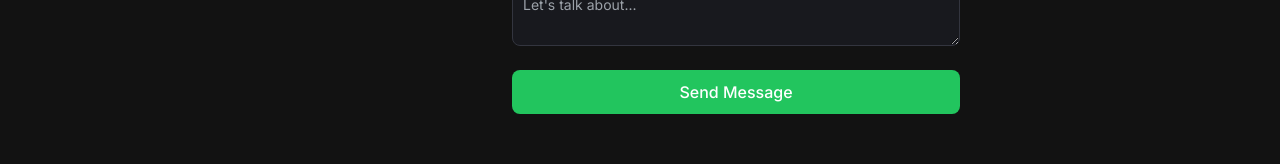
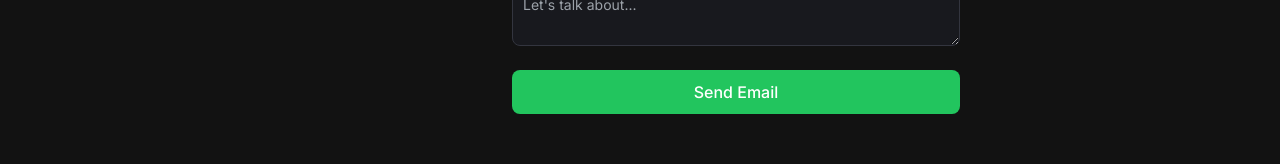
Before and after one commit to pirateking92/portgasdfolioace, a Next.js app: page / in a window 1280 px wide. Shown: the part 2398-2562 px from the top of the page. Built offline with nearby package versions, Linux system fonts and the light colour scheme.

Commit message:
changed send message to send email on button in email section

```diff
--- a/src/components/EmailSection.tsx
+++ b/src/components/EmailSection.tsx
@@ -148,7 +148,7 @@ const EmailSection: React.FC = () => {
                 type="submit"
                 className="bg-primary-500 hover:bg-primary-600 text-white font-medium py-2.5 px-5 rounded-lg w-full"
               >
-                Send Message
+                Send Email
               </button>
             </form>
           )}
```
